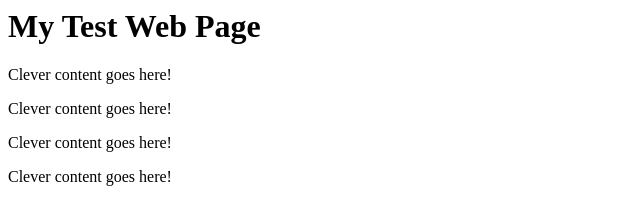
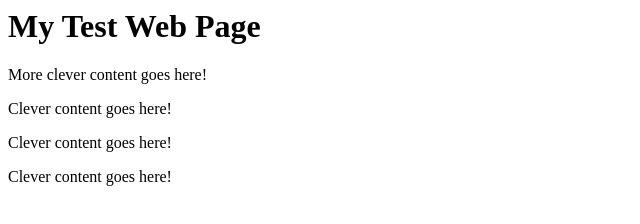
Before and after one commit to medelalan/test-web-page, a plain HTML site: page index.html in a window 1280 px wide. Shown: the full height of the page, 0-640 px from the left. Drawn offline with Linux system fonts and the light colour scheme.

Commit message:
Updates index

```diff
--- a/index.html
+++ b/index.html
@@ -5,7 +5,7 @@
 
   <body>
     <h1>My Test Web Page</h1>
-    <p>Clever content goes here!</p>
+    <p>More clever content goes here!</p>
     <p>Clever content goes here!</p>
     <p>Clever content goes here!</p>
     <p>Clever content goes here!</p>
```
